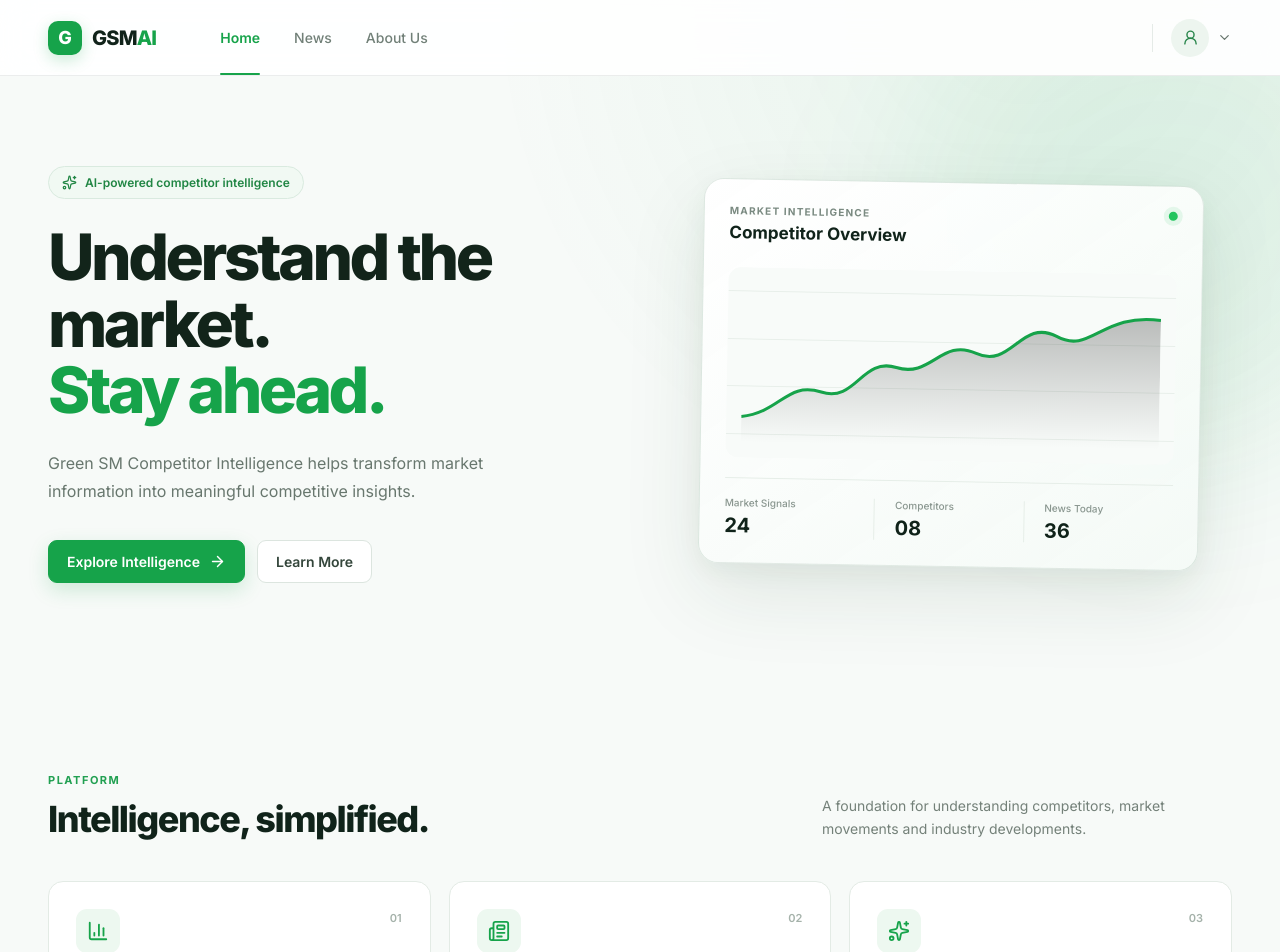
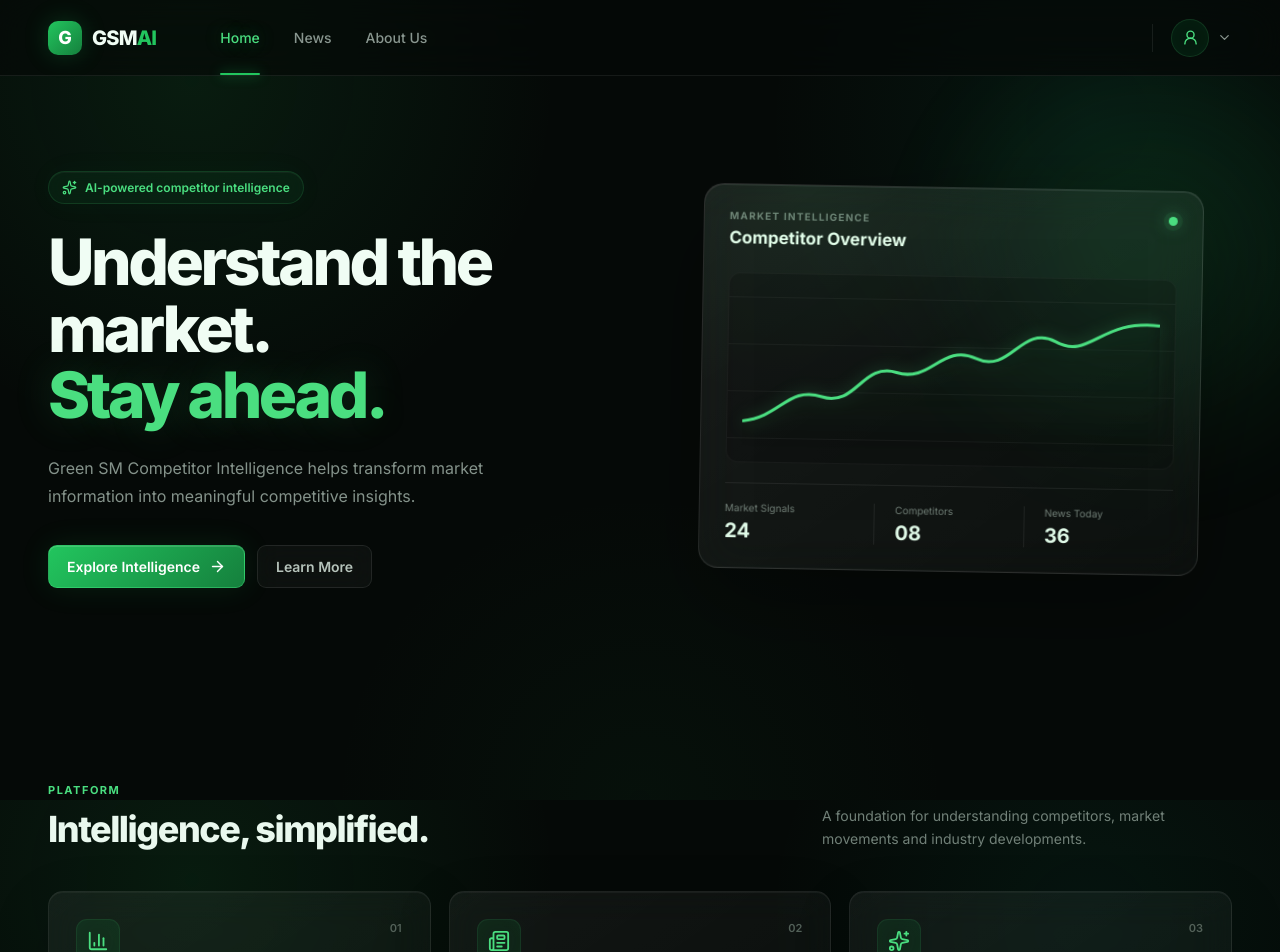
Before and after one commit to nguyenhoanghuy34/green-sm-competitor-intelligence, a React app in the folder frontend/: page / in a window 1280 px wide. Shown: the top 952 px of the page. Built offline with nearby package versions, Linux system fonts and the light colour scheme; the HTML template or start-up script is replaced by a standard one.

Commit message:
change theme

```diff
--- a/frontend/src/index.css
+++ b/frontend/src/index.css
@@ -3,8 +3,8 @@
 :root {
   font-family: "Inter", sans-serif;
 
-  color: #10231a;
-  background: #f7faf8;
+  color: #f0fdf4;
+  background: #050907;
 
   font-synthesis: none;
   text-rendering: optimizeLegibility;
@@ -24,13 +24,57 @@ body {
   min-width: 320px;
   min-height: 100vh;
 
+  color: #f0fdf4;
+
   background:
     radial-gradient(
-      circle at 80% 0%,
-      rgba(22, 163, 74, 0.07),
+      circle at 15% 10%,
+      rgba(34, 197, 94, 0.10),
+      transparent 28%
+    ),
+    radial-gradient(
+      circle at 85% 15%,
+      rgba(16, 185, 129, 0.07),
+      transparent 25%
+    ),
+    radial-gradient(
+      circle at 50% 100%,
+      rgba(21, 128, 61, 0.06),
       transparent 30%
     ),
-    #f7faf8;
+    #050907;
+
+  background-attachment: fixed;
+}
+
+body::before {
+  content: "";
+
+  position: fixed;
+  inset: 0;
+
+  pointer-events: none;
+
+  background-image:
+    linear-gradient(
+      rgba(255, 255, 255, 0.015) 1px,
+      transparent 1px
+    ),
+    linear-gradient(
+      90deg,
+      rgba(255, 255, 255, 0.015) 1px,
+      transparent 1px
+    );
+
+  background-size: 70px 70px;
+
+  mask-image: linear-gradient(
+    to bottom,
+    rgba(0, 0, 0, 0.8),
+    transparent
+  );
+
+  z-index: -1;
 }
 
 button,
@@ -73,11 +117,12 @@ a {
   top: 0;
   z-index: 100;
 
-  background: rgba(255, 255, 255, 0.88);
+  background: rgba(5, 9, 7, 0.62);
 
-  backdrop-filter: blur(16px);
+  backdrop-filter: blur(22px);
+  -webkit-backdrop-filter: blur(22px);
 
-  border-bottom: 1px solid rgba(16, 35, 26, 0.08);
+  border-bottom: 1px solid rgba(255, 255, 255, 0.07);
 }
 
 .header-container {
@@ -91,11 +136,14 @@ a {
   align-items: center;
 }
 
-/* Logo */
+/* ========================================
+   LOGO
+======================================== */
 
 .logo {
   display: flex;
   align-items: center;
+
   gap: 10px;
 }
 
@@ -109,15 +157,20 @@ a {
 
   border-radius: 10px;
 
-  background: #16a34a;
-
   color: white;
 
   font-size: 18px;
   font-weight: 800;
 
+  background:
+    linear-gradient(
+      135deg,
+      #22c55e,
+      #15803d
+    );
+
   box-shadow:
-    0 5px 15px rgba(22, 163, 74, 0.22);
+    0 0 25px rgba(34, 197, 94, 0.22);
 }
 
 .logo-mark.small {
@@ -128,22 +181,28 @@ a {
 }
 
 .logo-text {
+  color: #f0fdf4;
+
   font-size: 20px;
   font-weight: 800;
+
   letter-spacing: -0.8px;
 }
 
 .logo-text span {
-  color: #16a34a;
+  color: #22c55e;
 }
 
-/* Nav */
+/* ========================================
+   NAV
+======================================== */
 
 .nav {
   display: flex;
   align-items: center;
 
   margin-left: 64px;
+
   gap: 34px;
 }
 
@@ -152,21 +211,25 @@ a {
 
   padding: 29px 0;
 
+  color: #89968f;
+
   font-size: 14px;
   font-weight: 500;
 
-  color: #718078;
-
-  transition: color 0.2s ease;
+  transition:
+    color 0.2s ease,
+    text-shadow 0.2s ease;
 }
 
 .nav-link:hover {
-  color: #10231a;
+  color: #dcfce7;
 }
 
 .nav-link.active {
-  color: #16a34a;
-  font-weight: 600;
+  color: #4ade80;
+
+  text-shadow:
+    0 0 18px rgba(74, 222, 128, 0.35);
 }
 
 .nav-link.active::after {
@@ -182,10 +245,15 @@ a {
 
   border-radius: 10px;
 
-  background: #16a34a;
+  background: #22c55e;
+
+  box-shadow:
+    0 0 12px rgba(34, 197, 94, 0.7);
 }
 
-/* Header right */
+/* ========================================
+   HEADER RIGHT
+======================================== */
 
 .header-right {
   margin-left: auto;
@@ -200,33 +268,40 @@ a {
   width: 1px;
   height: 28px;
 
-  background: #e5ebe7;
+  background: rgba(255, 255, 255, 0.08);
 }
 
 .profile-button {
   border: 0;
+
   background: transparent;
 
   display: flex;
   align-items: center;
+
   gap: 8px;
 
-  color: #68766e;
+  color: #89968f;
 }
 
 .profile-avatar {
   width: 38px;
   height: 38px;
 
-  border-radius: 50%;
-
-  background: #edf5ef;
-
   display: flex;
   align-items: center;
   justify-content: center;
 
-  color: #27854a;
+  border-radius: 50%;
+
+  color: #4ade80;
+
+  background: rgba(34, 197, 94, 0.08);
+
+  border: 1px solid rgba(74, 222, 128, 0.15);
+
+  box-shadow:
+    inset 0 0 20px rgba(34, 197, 94, 0.04);
 }
 
 /* ========================================
@@ -237,19 +312,23 @@ a {
   overflow: hidden;
 }
 
-/* Hero */
+/* ========================================
+   HERO
+======================================== */
 
 .hero {
   position: relative;
 
-  min-height: 570px;
+  min-height: 590px;
 
   max-width: 1240px;
 
   margin: auto;
-  padding: 90px 28px 100px;
+
+  padding: 95px 28px 105px;
 
   display: grid;
+
   grid-template-columns: 1fr 1fr;
 
   align-items: center;
@@ -260,48 +339,73 @@ a {
 .hero-glow {
   position: absolute;
 
-  width: 500px;
-  height: 500px;
+  width: 520px;
+  height: 520px;
 
-  right: -160px;
-  top: -100px;
-
-  background: rgba(22, 163, 74, 0.08);
-
-  filter: blur(80px);
+  right: -150px;
+  top: -80px;
 
   border-radius: 50%;
+
+  background:
+    radial-gradient(
+      circle,
+      rgba(34, 197, 94, 0.14),
+      transparent 68%
+    );
+
+  filter: blur(30px);
 
   pointer-events: none;
 }
 
 .hero-content {
   position: relative;
+
   z-index: 1;
 }
+
+/* ========================================
+   EYEBROW
+======================================== */
 
 .eyebrow {
   display: inline-flex;
   align-items: center;
+
   gap: 8px;
 
   padding: 8px 13px;
 
-  border: 1px solid #d9eadf;
+  margin-bottom: 25px;
 
   border-radius: 30px;
 
-  background: #f1f9f3;
-
-  color: #218644;
+  color: #4ade80;
 
   font-size: 12px;
   font-weight: 600;
 
-  margin-bottom: 25px;
+  background:
+    rgba(34, 197, 94, 0.07);
+
+  border:
+    1px solid rgba(74, 222, 128, 0.14);
+
+  backdrop-filter: blur(12px);
+
+  box-shadow:
+    inset 0 1px 0 rgba(255, 255, 255, 0.04),
+    0 0 30px rgba(34, 197, 94, 0.04);
 }
 
+/* ========================================
+   HERO TEXT
+======================================== */
+
 .hero h1 {
+  color: #f0fdf4;
+
   font-size: clamp(44px, 5vw, 68px);
 
   line-height: 1.04;
@@ -309,12 +413,13 @@ a {
   letter-spacing: -3.5px;
 
   font-weight: 800;
-
-  color: #12241a;
 }
 
 .hero h1 span {
-  color: #16a34a;
+  color: #4ade80;
+
+  text-shadow:
+    0 0 40px rgba(74, 222, 128, 0.18);
 }
 
 .hero-content > p {
@@ -322,20 +427,24 @@ a {
 
   margin-top: 25px;
 
-  color: #68776e;
+  color: #84928a;
 
   font-size: 16px;
+
   line-height: 1.8;
 }
 
+/* ========================================
+   BUTTONS
+======================================== */
+
 .hero-actions {
   display: flex;
+
   gap: 12px;
 
   margin-top: 34px;
 }
-
-/* Buttons */
 
 .primary-button,
 .secondary-button {
@@ -355,45 +464,61 @@ a {
   transition:
     transform 0.2s ease,
     box-shadow 0.2s ease,
-    background 0.2s ease;
+    background 0.2s ease,
+    border 0.2s ease;
 }
 
 .primary-button {
-  border: 1px solid #16a34a;
-
-  background: #16a34a;
+  border: 1px solid rgba(74, 222, 128, 0.4);
 
   color: white;
 
+  background:
+    linear-gradient(
+      135deg,
+      #22c55e,
+      #15803d
+    );
+
   box-shadow:
-    0 7px 20px rgba(22, 163, 74, 0.18);
+    0 0 30px rgba(34, 197, 94, 0.12),
+    inset 0 1px 0 rgba(255, 255, 255, 0.15);
 }
 
 .primary-button:hover {
   transform: translateY(-2px);
 
-  background: #12833b;
-
   box-shadow:
-    0 10px 25px rgba(22, 163, 74, 0.25);
+    0 0 35px rgba(34, 197, 94, 0.25),
+    0 10px 30px rgba(0, 0, 0, 0.3);
 }
 
 .secondary-button {
-  border: 1px solid #dce5df;
+  color: #b5c2ba;
 
-  background: white;
+  background:
+    rgba(255, 255, 255, 0.035);
 
-  color: #34463b;
+  border:
+    1px solid rgba(255, 255, 255, 0.09);
+
+  backdrop-filter: blur(12px);
 }
 
 .secondary-button:hover {
   transform: translateY(-2px);
 
-  background: #f6faf7;
+  color: #ecfdf5;
+
+  background:
+    rgba(255, 255, 255, 0.06);
+
+  border-color:
+    rgba(255, 255, 255, 0.14);
 }
 
 /* ========================================
-   HERO VISUAL
+   GLASS INTELLIGENCE CARD
 ======================================== */
 
 .hero-visual {
@@ -409,33 +534,68 @@ a {
 
   padding: 25px;
 
-  border: 1px solid rgba(20, 80, 42, 0.12);
-
   border-radius: 20px;
 
   background:
     linear-gradient(
       145deg,
-      rgba(255, 255, 255, 0.98),
-      rgba(244, 250, 246, 0.94)
+      rgba(255, 255, 255, 0.075),
+      rgba(255, 255, 255, 0.025)
     );
 
+  border:
+    1px solid rgba(255, 255, 255, 0.10);
+
+  backdrop-filter: blur(24px);
+  -webkit-backdrop-filter: blur(24px);
+
   box-shadow:
-    0 30px 80px rgba(25, 70, 42, 0.10),
-    0 8px 25px rgba(25, 70, 42, 0.05);
+    0 35px 100px rgba(0, 0, 0, 0.40),
+    inset 0 1px 0 rgba(255, 255, 255, 0.08),
+    inset 0 -1px 0 rgba(255, 255, 255, 0.02);
 
   transform: rotate(1deg);
 
-  transition: transform 0.3s ease;
+  transition:
+    transform 0.35s ease,
+    border 0.35s ease;
+}
+
+.intelligence-card::before {
+  content: "";
+
+  position: absolute;
+
+  inset: 0;
+
+  border-radius: inherit;
+
+  background:
+    radial-gradient(
+      circle at 20% 0%,
+      rgba(74, 222, 128, 0.08),
+      transparent 40%
+    );
+
+  pointer-events: none;
 }
 
 .intelligence-card:hover {
-  transform: rotate(0deg) translateY(-5px);
+  transform:
+    rotate(0deg)
+    translateY(-6px);
+
+  border-color:
+    rgba(74, 222, 128, 0.18);
 }
+
+/* Card Header */
 
 .card-header {
   display: flex;
+
   align-items: flex-start;
+
   justify-content: space-between;
 }
 
@@ -444,7 +604,7 @@ a {
 
   margin-bottom: 6px;
 
-  color: #7a8a81;
+  color: #6f7f75;
 
   font-size: 10px;
   font-weight: 700;
@@ -453,7 +613,10 @@ a {
 }
 
 .card-header h3 {
+  color: #eaffef;
+
   font-size: 17px;
+
   font-weight: 700;
 }
 
@@ -463,13 +626,16 @@ a {
 
   border-radius: 50%;
 
-  background: #22c55e;
+  background: #4ade80;
 
   box-shadow:
-    0 0 0 5px rgba(34, 197, 94, 0.1);
+    0 0 0 5px rgba(74, 222, 128, 0.08),
+    0 0 18px rgba(74, 222, 128, 0.65);
 }
 
-/* Chart */
+/* ========================================
+   CHART
+======================================== */
 
 .chart-area {
   position: relative;
@@ -482,15 +648,22 @@ a {
 
   border-radius: 12px;
 
-  background: #f8fbf9;
+  background:
+    rgba(0, 0, 0, 0.18);
+
+  border:
+    1px solid rgba(255, 255, 255, 0.04);
 }
 
 .chart-grid {
   position: absolute;
+
   inset: 0;
 
   display: flex;
+
   flex-direction: column;
+
   justify-content: space-around;
 }
 
@@ -498,7 +671,8 @@ a {
   width: 100%;
   height: 1px;
 
-  background: #e8efea;
+  background:
+    rgba(255, 255, 255, 0.045);
 }
 
 .chart {
@@ -509,49 +683,62 @@ a {
   width: calc(100% - 30px);
   height: calc(100% - 35px);
 
-  color: #16a34a;
+  color: #4ade80;
+
+  filter:
+    drop-shadow(
+      0 0 8px rgba(74, 222, 128, 0.35)
+    );
 }
 
-/* Card stats */
+/* ========================================
+   CARD STATS
+======================================== */
 
 .card-stats {
   display: grid;
+
   grid-template-columns: repeat(3, 1fr);
 
   margin-top: 20px;
 
-  border-top: 1px solid #e6eee8;
+  padding-top: 18px;
 
-  padding-top: 18px;
+  border-top:
+    1px solid rgba(255, 255, 255, 0.07);
 }
 
 .card-stats div {
   display: flex;
+
   flex-direction: column;
 
   gap: 5px;
 }
 
 .card-stats div + div {
-  border-left: 1px solid #e6eee8;
+  padding-left: 20px;
 
-  padding-left: 20px;
+  border-left:
+    1px solid rgba(255, 255, 255, 0.07);
 }
 
 .card-stats span {
-  color: #89968f;
+  color: #6f7d75;
 
   font-size: 10px;
-  font-weight: 500;
 }
 
 .card-stats strong {
+  color: #dff9e7;
+
   font-size: 20px;
+
   font-weight: 700;
 }
 
 /* ========================================
-   HOME SECTIONS
+   HOME SECTION
 ======================================== */
 
 .home-container {
@@ -566,6 +753,7 @@ a {
   display: flex;
 
   justify-content: space-between;
+
   align-items: flex-end;
 
   gap: 40px;
@@ -578,7 +766,7 @@ a {
 
   margin-bottom: 10px;
 
-  color: #22a052;
+  color: #4ade80;
 
   font-size: 11px;
   font-weight: 700;
@@ -587,6 +775,8 @@ a {
 }
 
 .section-heading h2 {
+  color: #e9f8ee;
+
   font-size: 36px;
 
   letter-spacing: -1.5px;
@@ -597,18 +787,22 @@ a {
 .section-heading > p {
   max-width: 410px;
 
-  color: #748179;
+  color: #718078;
 
   font-size: 14px;
+
   line-height: 1.7;
 }
 
-/* Feature cards */
+/* ========================================
+   FEATURE CARDS
+======================================== */
 
 .feature-grid {
   display: grid;
 
-  grid-template-columns: repeat(3, 1fr);
+  grid-template-columns:
+    repeat(3, 1fr);
 
   gap: 18px;
 }
@@ -620,25 +814,39 @@ a {
 
   padding: 27px;
 
-  border: 1px solid #e3ebe5;
-
   border-radius: 15px;
 
-  background: white;
+  background:
+    linear-gradient(
+      145deg,
+      rgba(255, 255, 255, 0.055),
+      rgba(255, 255, 255, 0.018)
+    );
+
+  border:
+    1px solid rgba(255, 255, 255, 0.075);
+
+  backdrop-filter: blur(18px);
+
+  box-shadow:
+    inset 0 1px 0 rgba(255, 255, 255, 0.045),
+    0 20px 60px rgba(0, 0, 0, 0.16);
 
   transition:
     transform 0.25s ease,
-    box-shadow 0.25s ease,
-    border-color 0.25s ease;
+    border 0.25s ease,
+    box-shadow 0.25s ease;
 }
 
 .feature-card:hover {
-  transform: translateY(-5px);
+  transform: translateY(-6px);
 
-  border-color: #c9dfcf;
+  border-color:
+    rgba(74, 222, 128, 0.18);
 
   box-shadow:
-    0 20px 45px rgba(30, 70, 42, 0.08);
+    0 25px 70px rgba(0, 0, 0, 0.3),
+    0 0 35px rgba(34, 197, 94, 0.035);
 }
 
 .feature-icon {
@@ -651,9 +859,16 @@ a {
 
   border-radius: 11px;
 
-  background: #edf8f0;
+  color: #4ade80;
 
-  color: #16a34a;
+  background:
+    rgba(34, 197, 94, 0.08);
+
+  border:
+    1px solid rgba(74, 222, 128, 0.10);
+
+  box-shadow:
+    inset 0 0 20px rgba(34, 197, 94, 0.04);
 }
 
 .feature-number {
@@ -662,14 +877,17 @@ a {
   top: 29px;
   right: 28px;
 
-  color: #a5b2aa;
+  color: #536159;
 
   font-size: 11px;
+
   font-weight: 600;
 }
 
 .feature-card h3 {
   margin-top: 27px;
+
+  color: #e5f5e9;
 
   font-size: 18px;
 }
@@ -680,6 +898,7 @@ a {
   color: #748179;
 
   font-size: 13px;
+
   line-height: 1.7;
 }
 
@@ -688,9 +907,10 @@ a {
 
   margin-top: 20px;
 
-  color: #8b9990;
+  color: #5f6d65;
 
   font-size: 11px;
+
   font-weight: 600;
 }
 
@@ -728,12 +948,21 @@ a {
 
   border-radius: 14px;
 
-  background: #eaf7ed;
+  color: #4ade80;
 
-  color: #16a34a;
+  background:
+    rgba(34, 197, 94, 0.07);
+
+  border:
+    1px solid rgba(74, 222, 128, 0.12);
+
+  box-shadow:
+    0 0 30px rgba(34, 197, 94, 0.04);
 }
 
 .page-hero h1 {
+  color: #eaffef;
+
   font-size: 52px;
 
   letter-spacing: -2.5px;
@@ -745,21 +974,32 @@ a {
   color: #718078;
 
   font-size: 16px;
+
   line-height: 1.8;
 }
 
-/* Empty state */
+/* ========================================
+   EMPTY STATE
+======================================== */
 
 .empty-state {
   padding: 70px 30px;
 
-  border: 1px dashed #cfdcd3;
+  text-align: center;
 
   border-radius: 18px;
 
-  background: rgba(255, 255, 255, 0.65);
+  background:
+    linear-gradient(
+      145deg,
+      rgba(255, 255, 255, 0.045),
+      rgba(255, 255, 255, 0.015)
+    );
 
-  text-align: center;
+  border:
+    1px dashed rgba(255, 255, 255, 0.12);
+
+  backdrop-filter: blur(15px);
 }
 
 .empty-icon {
@@ -774,12 +1014,18 @@ a {
 
   border-radius: 50%;
 
-  background: #eef7f0;
+  color: #4ade80;
 
-  color: #16a34a;
+  background:
+    rgba(34, 197, 94, 0.07);
+
+  border:
+    1px solid rgba(74, 222, 128, 0.12);
 }
 
 .empty-state h2 {
+  color: #dcefe2;
+
   font-size: 22px;
 
   margin-bottom: 10px;
@@ -790,18 +1036,22 @@ a {
 
   margin: 0 auto 25px;
 
-  color: #7a8780;
+  color: #718078;
 
   font-size: 14px;
+
   line-height: 1.7;
 }
 
-/* About */
+/* ========================================
+   ABOUT
+======================================== */
 
 .about-grid {
   display: grid;
 
-  grid-template-columns: repeat(2, 1fr);
+  grid-template-columns:
+    repeat(2, 1fr);
 
   gap: 18px;
 }
@@ -809,15 +1059,25 @@ a {
 .about-card {
   padding: 30px;
 
-  border: 1px solid #e2ebe5;
-
   border-radius: 15px;
 
-  background: white;
+  background:
+    linear-gradient(
+      145deg,
+      rgba(255, 255, 255, 0.05),
+      rgba(255, 255, 255, 0.018)
+    );
+
+  border:
+    1px solid rgba(255, 255, 255, 0.075);
+
+  backdrop-filter: blur(18px);
 }
 
 .about-card h3 {
   margin-top: 22px;
+
+  color: #e5f5e9;
 
   font-size: 19px;
 }
@@ -828,6 +1088,7 @@ a {
   color: #748179;
 
   font-size: 14px;
+
   line-height: 1.8;
 }
 
@@ -836,9 +1097,13 @@ a {
 ======================================== */
 
 .footer {
-  border-top: 1px solid #e1e9e3;
+  border-top:
+    1px solid rgba(255, 255, 255, 0.07);
 
-  background: #f1f6f2;
+  background:
+    rgba(3, 7, 5, 0.72);
+
+  backdrop-filter: blur(20px);
 }
 
 .footer-container {
@@ -853,26 +1118,20 @@ a {
   display: flex;
 
   align-items: center;
+
   justify-content: space-between;
-}
-
-.footer-logo {
-  display: flex;
-  align-items: center;
-
-  gap: 9px;
 }
 
 .footer-description {
   margin-top: 10px;
 
-  color: #87938c;
+  color: #59665e;
 
   font-size: 12px;
 }
 
 .footer-note {
-  color: #87938c;
+  color: #68756d;
 
   font-size: 12px;
 }
@@ -882,7 +1141,8 @@ a {
 
   margin: 30px 0 20px;
 
-  background: #dce5de;
+  background:
+    rgba(255, 255, 255, 0.06);
 }
 
 .footer-bottom {
@@ -890,7 +1150,7 @@ a {
 
   justify-content: space-between;
 
-  color: #929d96;
+  color: #56625b;
 
   font-size: 11px;
 }
@@ -903,6 +1163,7 @@ a {
 
   .nav {
     margin-left: 35px;
+
     gap: 20px;
   }
 
@@ -925,7 +1186,6 @@ a {
 
     flex-direction: column;
   }
-
 }
 
 @media (max-width: 600px) {
@@ -936,6 +1196,7 @@ a {
 
   .nav {
     margin-left: 25px;
+
     gap: 15px;
   }
 
@@ -970,6 +1231,7 @@ a {
   .home-container,
   .inner-page {
     padding-left: 20px;
+
     padding-right: 20px;
   }
 
@@ -993,5 +1255,4 @@ a {
 
     gap: 15px;
   }
-
 }
```
